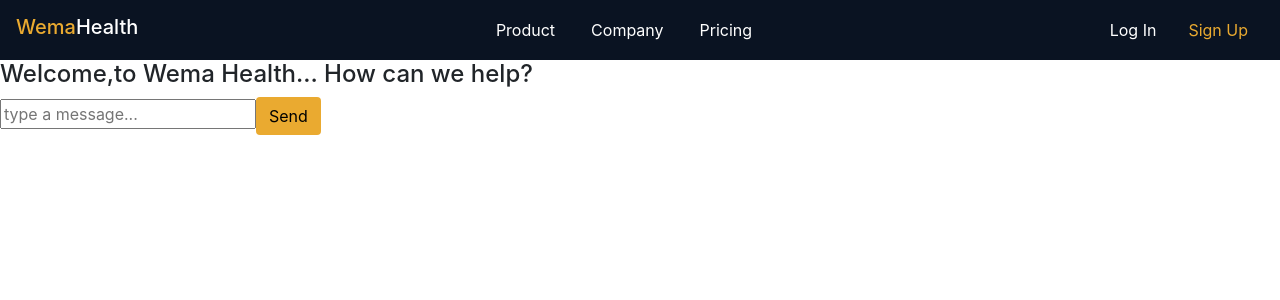
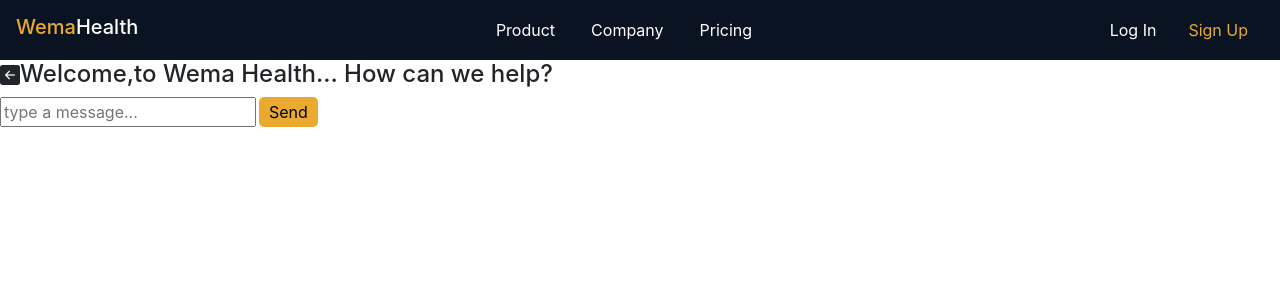
Before and after one commit to Carol254/chatBotApp, an Angular app: page /chat in a window 1280 px wide. Shown: the top 300 px of the page. Built offline with nearby package versions, Linux system fonts and the light colour scheme.

Commit message:
few changes made

```diff
--- a/src/app/chat/chat.component.css
+++ b/src/app/chat/chat.component.css
@@ -1,3 +1,12 @@
 .send{
     background-color: #eaaa30;
+    outline: none;
+    border: none;
+    border-radius: 5px;
+    padding: 3px  10px;
+    margin-left: 3px;
+    cursor: pointer;
 }
+i{
+    font-size: 20px;
+}
--- a/src/app/chat/chat.component.html
+++ b/src/app/chat/chat.component.html
@@ -1,3 +1,3 @@
-<h4>Welcome,to Wema Health... How can we help?</h4>
+<div class="d-flex"><i class="bi bi-arrow-left-square-fill"></i><h4>Welcome,to Wema Health... How can we help?</h4></div>
 <input type="text" placeholder="type a message...">
-<button class="btn send">Send</button>
+<button class="send">Send</button>
```
